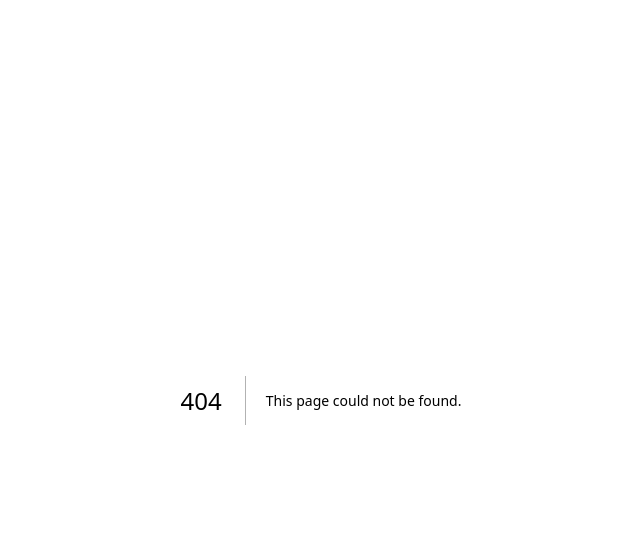
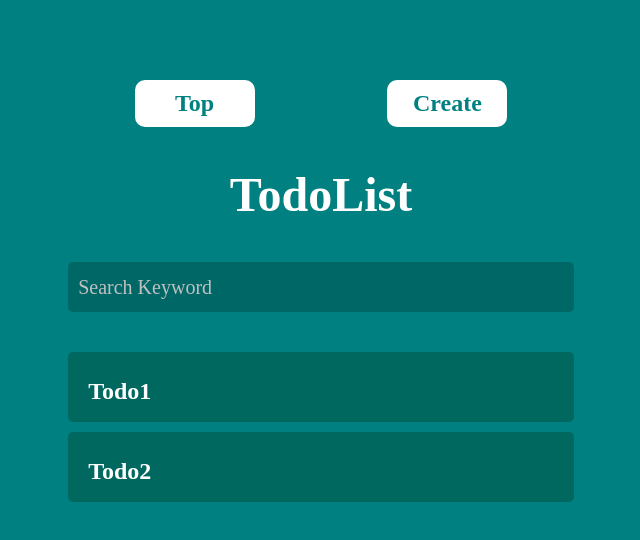
Before and after one commit to daichi0918/myapp_nextjs-output-only-front, a Next.js app: page /todo in a window 1280 px wide. Before the commit this address had no page. Shown: the top 540 px of the page, without its empty margins (319-959 px from the left). Built offline with nearby package versions, Linux system fonts and the light colour scheme.

Commit message:
/todoのhtml実装

```diff
--- a/src/app/globals.css
+++ b/src/app/globals.css
@@ -1,107 +1,9 @@
-:root {
-  --max-width: 1100px;
-  --border-radius: 12px;
-  --font-mono: ui-monospace, Menlo, Monaco, 'Cascadia Mono', 'Segoe UI Mono',
-    'Roboto Mono', 'Oxygen Mono', 'Ubuntu Monospace', 'Source Code Pro',
-    'Fira Mono', 'Droid Sans Mono', 'Courier New', monospace;
-
-  --foreground-rgb: 0, 0, 0;
-  --background-start-rgb: 214, 219, 220;
-  --background-end-rgb: 255, 255, 255;
-
-  --primary-glow: conic-gradient(
-    from 180deg at 50% 50%,
-    #16abff33 0deg,
-    #0885ff33 55deg,
-    #54d6ff33 120deg,
-    #0071ff33 160deg,
-    transparent 360deg
-  );
-  --secondary-glow: radial-gradient(
-    rgba(255, 255, 255, 1),
-    rgba(255, 255, 255, 0)
-  );
-
-  --tile-start-rgb: 239, 245, 249;
-  --tile-end-rgb: 228, 232, 233;
-  --tile-border: conic-gradient(
-    #00000080,
-    #00000040,
-    #00000030,
-    #00000020,
-    #00000010,
-    #00000010,
-    #00000080
-  );
-
-  --callout-rgb: 238, 240, 241;
-  --callout-border-rgb: 172, 175, 176;
-  --card-rgb: 180, 185, 188;
-  --card-border-rgb: 131, 134, 135;
+body {
+  font-family: Times New Roman, Times, serif;
+  background-color: teal;
 }
 
-@media (prefers-color-scheme: dark) {
-  :root {
-    --foreground-rgb: 255, 255, 255;
-    --background-start-rgb: 0, 0, 0;
-    --background-end-rgb: 0, 0, 0;
-
-    --primary-glow: radial-gradient(rgba(1, 65, 255, 0.4), rgba(1, 65, 255, 0));
-    --secondary-glow: linear-gradient(
-      to bottom right,
-      rgba(1, 65, 255, 0),
-      rgba(1, 65, 255, 0),
-      rgba(1, 65, 255, 0.3)
-    );
-
-    --tile-start-rgb: 2, 13, 46;
-    --tile-end-rgb: 2, 5, 19;
-    --tile-border: conic-gradient(
-      #ffffff80,
-      #ffffff40,
-      #ffffff30,
-      #ffffff20,
-      #ffffff10,
-      #ffffff10,
-      #ffffff80
-    );
-
-    --callout-rgb: 20, 20, 20;
-    --callout-border-rgb: 108, 108, 108;
-    --card-rgb: 100, 100, 100;
-    --card-border-rgb: 200, 200, 200;
-  }
+.container {
+  width: 50%;
+  margin: 80px auto;
 }
-
-* {
-  box-sizing: border-box;
-  padding: 0;
-  margin: 0;
-}
-
-html,
-body {
-  max-width: 100vw;
-  overflow-x: hidden;
-}
-
-body {
-  color: rgb(var(--foreground-rgb));
-  background: linear-gradient(
-      to bottom,
-      transparent,
-      rgb(var(--background-end-rgb))
-    )
-    rgb(var(--background-start-rgb));
-}
-
-a {
-  color: inherit;
-  text-decoration: none;
-}
-
-@media (prefers-color-scheme: dark) {
-  html {
-    color-scheme: dark;
-  }
-}
--- a/src/app/layout.tsx
+++ b/src/app/layout.tsx
@@ -16,7 +16,11 @@ export default function RootLayout({
 }) {
   return (
     <html lang="en">
-      <body className={inter.className}>{children}</body>
+      <body className={inter.className}>
+        <div className='container'>
+          {children}
+        </div>
+      </body>
     </html>
   )
 }
--- /dev/null
+++ b/src/components/templates/TodoTemplate/index.tsx
@@ -0,0 +1,49 @@
+/**
+ * TodoTemplate
+ *
+ * @package templates
+ */
+import styles from './styles.module.css';
+import Link from 'next/link';
+
+/**
+ * TodoTemplate
+ * @returns {JSX.Element}
+ */
+export const TodoTemplate = () => {
+  return (
+    <>
+      <section className={styles.common}>
+        <nav>
+          <ul className={styles.list}>
+            <li className={styles.item}>
+              <Link href='/todo'>Top</Link>
+            </li>
+            <li className={styles.item}>
+            <Link href='/todo/create'>Create</Link>
+            </li>
+          </ul>
+        </nav>
+      </section>
+      <h1 className={styles.title}>TodoList</h1>
+      <div className={styles.common}>
+        <div className={styles.area}>
+          <input className={styles.input} type={"text"} placeholder={"Search Keyword"}/>
+        </div>
+        <div className={styles.area}>
+          <ul className={styles.todolist}>
+            <li className={styles.todoitem}>
+              <span className={styles.task}>Todo1</span>
+            </li>
+            <li className={styles.todoitem}>
+              <span className={styles.task}>Todo2</span>
+            </li>
+          </ul>
+        </div>
+      </div>
+    </>
+
+
+
+  )
+}
--- /dev/null
+++ b/src/components/templates/TodoTemplate/styles.module.css
@@ -0,0 +1,93 @@
+.common {
+  width: 80%;
+  margin: 40px auto;
+}
+
+.list {
+    width: 100%;
+    padding-left: 0;
+    display: flex;
+    justify-content: space-around;
+}
+
+.item {
+    text-align: center;
+    list-style-type: none;
+}
+
+.item > a {
+    transition: .3s;
+    display: block;
+    background-color: #fff;
+    text-decoration: none;
+    color: teal;
+    font-size: 24px;
+    font-weight: 700;
+    width: 80px;
+    padding: 10px 20px;
+    border-radius: 10px;
+    font-family: Times New Roman, Times, serif;
+}
+
+h1.title {
+    text-align: center;
+    font-family: Times New Roman, Times, serif;
+    color: #fff;
+    font-size: 48px;
+}
+
+.area {
+  margin-top: 40px;
+}
+
+.input {
+      color: #fff;
+    border: none;
+    background: rgba(0, 0, 0, .2);
+    width: 100%;
+    height: 50px;
+    padding: 10px;
+    box-sizing: border-box;
+    font-size: 20px;
+    font-family: Times New Roman, Times, serif;
+    border-radius: 5px;
+}
+
+.input::placeholder {
+  color: silver;
+}
+
+.todolist {
+  padding: 0;
+}
+
+.todoitem {
+    position: relative;
+    display: flex;
+    justify-content: space-between;
+    align-items: center;
+    margin-bottom: 10px;
+    list-style: none;
+    line-height: 1.5;
+    font-weight: 700;
+    background-color: #03503f80;
+    border-radius: 5px;
+    padding: 10px;
+    height: 50px;
+}
+
+.task {
+    cursor: pointer;
+    display: block;
+    padding-top: 8px;
+    padding-left: 10px;
+    font-size: 24px;
+    font-family: Times New Roman, Times, serif;
+    color: #fff;    cursor: pointer;
+    display: block;
+    padding-top: 8px;
+    padding-left: 10px;
+    font-size: 24px;
+    font-family: Times New Roman, Times, serif;
+    color: #fff;
+}
```
Also changed, not shown: package.json (+4 -3 lines), src/app/todo/page.tsx (added, +14 -0 lines), src/middleware.ts (added, +10 -0 lines), 1 other file (tests, documents, lock files or other folders).
